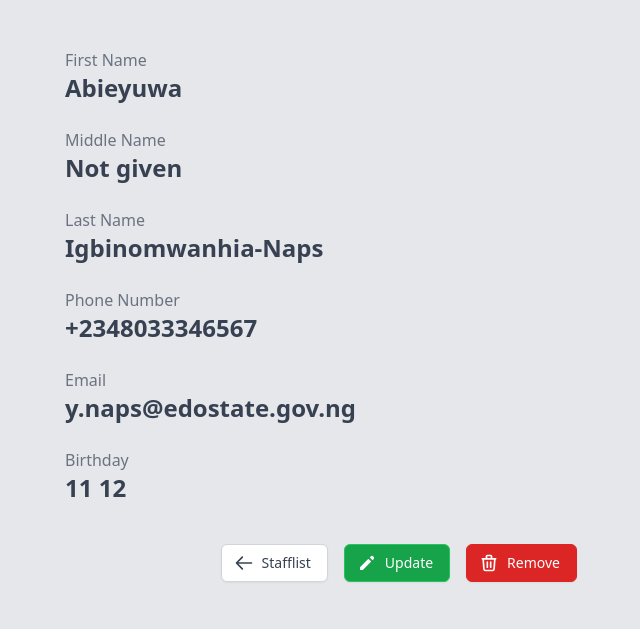
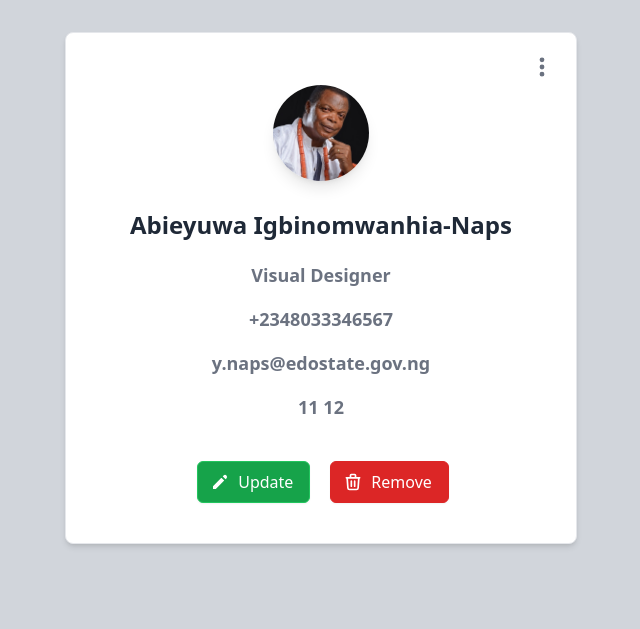
Before and after one commit to ethernalarts/mitcbdayapp, a Django app: page /staff/1 in a window 1280 px wide. Shown: the top 629 px of the page, without its empty margins (319-959 px from the left). Run offline with Django 4.2, Linux system fonts and the light colour scheme; data comes from the database, SQL or seed files in the repository; some libraries are stand-ins or nearby versions.

Commit message:
staffdetails.html 11:06pm 08/06/2022

```diff
--- a/mitcbdayapp/urls.py
+++ b/mitcbdayapp/urls.py
@@ -22,13 +22,13 @@ from sendmail import views
 
 
 urlpatterns = [
-    path('admin/', admin.site.urls),
+    re_path(r'^$', views.index, name='index'),
+    re_path(r'^admin/', admin.site.urls),
     re_path(r'^birthday/$', views.bdaycheck, name = 'birthday'),
     re_path(r'^staff/$', views.staffListView.as_view(), name='stafflist'),
     re_path(r'^add/$', views.staffDetailsCreate.as_view(), name = 'addstaff'),
     re_path(r'^staff/(?P<pk>\d+)/update/$', views.staffDetailsUpdate.as_view(), name = 'updatestaff'),
     re_path(r'^staff/(?P<pk>\d+)$', views.staffDetailsView.as_view(), name='staffdetails'),
-    re_path(r'^', views.index, name='index'),
     re_path(r'^delete/(?P<pk>\d+)$', views.bdaycheck, name = 'deletestaff'),
     re_path(r"^__reload__/", include("django_browser_reload.urls"))
 ]
--- a/sendmail/models.py
+++ b/sendmail/models.py
@@ -16,7 +16,7 @@ class staffDetails(models.Model):
     phone_number = PhoneNumberField(verbose_name='Phone Number', null = True, blank = True)
     email = models.EmailField(verbose_name='Official Email', max_length = 254)
 
-    image = models.ImageField(
+    staffimage = models.ImageField(
         verbose_name="Staff's Image",
         upload_to='staffimages',
         default='staffimages/default.jpg',
--- a/sendmail/templates/staffdetails.html
+++ b/sendmail/templates/staffdetails.html
@@ -13,93 +13,94 @@
 		{% tailwind_css %}
 	</head>
 
-	<body class="bg-gray-200 font-sans py-8 px-4">
-        <!-- 1st design -->
-        <div class="min-h-full flex items-center justify-center py-8 px-4 sm:px-6 lg:px-8">
-            <div class="max-w-lg w-full">
-                <!-- Title -->
+	<body class="bg-gray-300 font-sans py-8 px-4">
+
+        <!-- Profile card -->
+        <div class="min-h-full container mx-auto my-auto items-center max-w-lg w-full bg-white rounded-lg
+                    border border-gray-200 shadow-md dark:bg-gray-800 dark:border-gray-700">
+            <div class="flex justify-end px-4 pt-4">
+
+                <!-- Dropdown button -->
+                <button id="dropdownButton" data-dropdown-toggle="dropdown"
+                    class="hidden sm:inline-block text-gray-500 dark:text-gray-400 hover:bg-gray-100 dark:hover:bg-gray-700 focus:outline-none focus:ring-4 focus:outline-none focus:ring-gray-200 dark:focus:ring-gray-700 rounded-lg text-sm p-1.5"
+                    type="button">
+                    <svg class="w-6 h-6" fill="currentColor" viewBox="0 0 20 20" xmlns="http://www.w3.org/2000/svg">
+                        <path d="M10 6a2 2 0 110-4 2 2 0 010 4zM10 12a2 2 0 110-4 2 2 0 010 4zM10 18a2 2 0 110-4 2 2 0 010 4z">
+                        </path>
+                    </svg>
+                </button>
+
+                <div id="dropdown" class="hidden z-10 w-44 text-base list-none bg-gray-300
+                                        rounded divide-y divide-gray-100 shadow dark:bg-gray-700"
+                    data-popper-reference-hidden="" data-popper-escaped="" data-popper-placement="top"
+                    style="position: absolute; inset: auto auto 0px 0px; margin: 0px; transform: translate(614px, 3238px);">
+                    <ul class="py-1" aria-labelledby="dropdownButton">
+                        <li>
+                            <a href="{% url 'index' %}"
+                                class="block py-2 px-4 text-sm font-medium text-gray-600 hover:bg-gray-100
+                                    dark:hover:bg-gray-600 dark:text-gray-200 dark:hover:text-white">
+                                Dashboard
+                            </a>
+                        </li>
+                        <li>
+                            <a href="{% url 'stafflist' %}"
+                                class="block py-2 px-4 text-sm font-medium text-gray-700 hover:bg-gray-100
+                                      dark:hover:bg-gray-600 dark:text-gray-200 dark:hover:text-white">
+                                Staff list
+                            </a>
+                        </li>
+                    </ul>
+                </div>
+            </div>
+
+            <div class="flex flex-col items-center pb-10 space-y-4">
+                <!-- Staff image -->
+                <img class="mb-3 w-24 h-24 rounded-full shadow-lg" src="{{ staff.staffimage.url }}" alt="{{ staff.first_name }} image">
+
+                <!-- Name -->
                 <div>
-                    <!-- <h2 class="mt-6 text-center text-3xl font-extrabold text-gray-900">
-                        {{ staff.last_name }},
+                    <h5 class="mb-1 text-2xl font-extrabold text-gray-800 dark:text-white">
                         {{ staff.first_name }}
                         {% if staff.middle_name %}
                             {{ staff.middle_name }}
                             {% else %}
                                 <span></span>
                         {% endif %}
-                    </h2> -->
+                        {{ staff.last_name }}
+                    </h5>
                 </div>
 
-                <!-- Staff Details -->
-                <section class="-mt-4">
-                    <!-- First Name -->
+                <!-- Position -->
                 <div>
-                        <p class="font-medium text-gray-500 lg:text-gray-500">First Name</p>
-                        <p class="text-2xl text-gray-700 font-bold">{{ staff.first_name }}</p>
-                        <br>
-                    </div>
-
-                    <!-- Middle Name -->
-                    <div>
-                        <p class="font-medium text-gray-500 lg:text-gray-500">Middle Name</p>
-                        <p class="text-2xl text-gray-700 font-bold">
-                            {% if staff.middle_name %}
-                                {{ staff.middle_name }}
-                                {% else %}
-                                Not given
-                            {% endif %}
-                        </p>
-                        <br>
-                    </div>
-
-                    <!-- Last Name -->
-                    <div>
-                        <p class="font-medium text-gray-500 lg:text-gray-500">Last Name</p>
-                        <p class="text-2xl text-gray-700 font-bold">{{ staff.last_name }}</p>
-                        <br>
+                    <p class="text-lg font-bold text-gray-500 dark:text-gray-400">Visual Designer</p>
                 </div>
 
                 <!-- Phone Number -->
+                {% if staff.phone_number %}
                     <div>
-                        <p class="font-medium text-gray-500 lg:text-gray-500">Phone Number</p>
-                        <p class="text-2xl text-gray-700 font-bold">{{ staff.phone_number }}</p>
-                        <br>
+                        <p class="text-lg font-bold text-gray-500 dark:text-gray-400">{{ staff.phone_number }}</p>
                     </div>
+                    {% else %}
+                        <span></span>
+                {% endif %}
 
                 <!-- Email -->
                 <div>
-                        <p class="font-medium text-gray-500 lg:text-gray-500">Email</p>
-                        <p class="text-2xl text-gray-700 font-bold">{{ staff.email }}</p>
-                        <br>
+                    <p class="text-lg font-bold text-gray-500 dark:text-gray-400">{{ staff.email }}</p>
                 </div>
 
                 <!-- Birthday -->
                 <div>
-                        <p class="font-medium text-gray-500 lg:text-gray-500">Birthday</p>
-                        <p class="text-2xl text-gray-700 font-bold">{{ staff.birth_month }} {{ staff.birth_day }}</p>
+                    <p class="text-lg font-bold text-gray-500 dark:text-gray-400">{{ staff.birth_month }} {{ staff.birth_day }}</p>
+                </div>
                 <br>
-                    </div>
-                </section>
 
-                <!-- Buttons -->
-                <div class="mt-4 -mb-4 mx-auto flex float-right">
+                <div class="flex mt-4 space-x-3 lg:mt-6">
 
-                    <!-- Back to Index -->
-                    <a  href="{% url 'stafflist' %}">
-                        <button type="button" class="inline-flex items-center px-4 py-2 border border-gray-300 rounded-md shadow-sm
-                                                text-sm font-medium text-gray-700 bg-white hover:bg-gray-50 focus:outline-none
-                                                focus:ring-2 focus:ring-offset-2 focus:ring-gray-300">
-                            <svg xmlns="http://www.w3.org/2000/svg" class="-ml-1 mr-2 h-5 w-5" fill="none" viewBox="0 0 24 24" stroke="currentColor" stroke-width="2">
-                                <path stroke-linecap="round" stroke-linejoin="round" d="M10 19l-7-7m0 0l7-7m-7 7h18" />
-                            </svg>
-                            Stafflist
-                        </button>
-                    </a>
-
-                    <!-- Update -->
+                    <!-- Update button -->
                     <a href="{% url 'updatestaff' staff.id %}">
-                        <button type="button" class="inline-flex items-center mx-4 px-4 py-2 border border-green-500 rounded-md shadow-sm
-                                                text-sm font-medium text-white bg-green-600 hover:border-green-500 hover:bg-green-500
+                        <button type="button" class="inline-flex items-center mr-1 ml-1 px-4 py-2 border border-green-500 rounded-md shadow-sm
+                                                text-md font-medium text-white bg-green-600 hover:border-green-500 hover:bg-green-500
                                                 focus:outline-none focus:ring-2 focus:ring-offset-2 focus:ring-green-300">
                             <svg class="-ml-1 mr-2 h-5 w-5 text-white" xmlns="http://www.w3.org/2000/svg" viewBox="0 0 20 20" fill="currentColor" aria-hidden="true">
                                 <path d="M13.586 3.586a2 2 0 112.828 2.828l-.793.793-2.828-2.828.793-.793zM11.379 5.793L3 14.172V17h2.828l8.38-8.379-2.83-2.828z" />
@@ -110,8 +111,8 @@
 
                     <!-- Remove -->
                     <a>
-                        <button type="button" class="inline-flex items-center px-4 py-2 border border-red-600 rounded-md shadow-sm
-                                                text-sm font-medium text-white bg-red-600 hover:border-red-500 hover:bg-red-500
+                        <button type="button" class="inline-flex items-center ml-1 px-4 py-2 border border-red-600 rounded-md shadow-sm
+                                                text-md font-medium text-white bg-red-600 hover:border-red-500 hover:bg-red-500
                                                 focus:outline-none focus:ring-2 focus:ring-offset-2 focus:ring-red-300">
                             <svg xmlns="http://www.w3.org/2000/svg" class="-ml-1 mr-2 h-5 w-5 text-white" fill="none" viewBox="0 0 24 24" stroke="currentColor"
                                 stroke-width="2">
--- a/sendmail/views.py
+++ b/sendmail/views.py
@@ -118,6 +118,7 @@ def index(request):
 
 
 
+# Staff List View
 class staffListView(ListView):
     model = staffDetails
     context_object_name = 'stafflist'   # your own name for the list as a template variable
@@ -132,16 +133,19 @@ class staffListView(ListView):
         context = super(staffListView, self).get_context_data(**kwargs)
 
         # Create any data and add it to the context
-        context['title'] = 'List of Staff'
+        context['title'] = 'List of all Staff'
         return context
 
 
 
 # Staff Detail View
 class staffDetailsView(DetailView):
-    model = staffDetails
+    # model = staffDetails
     context_object_name = 'staff'  # your own name for the list as a template variable
     template_name = 'staffdetails.html'
+
+    def get_queryset(self):
+        return staffDetails.objects.all().distinct()
 
     def get_context_data(self, **kwargs):
         # Call the base implementation first to get the context
@@ -158,7 +162,7 @@ class staffDetailsCreate(CreateView):
     model = staffDetails
     fields = [
         'first_name', 'middle_name', 'last_name', 'phone_number', 'email',
-        'image', 'birth_month', 'birth_day'
+        'staffimage', 'birth_month', 'birth_day'
     ]
     template_name = 'addstaff.html'
 
@@ -170,7 +174,7 @@ class staffDetailsUpdate(UpdateView):
     context_object_name = 'staff'
     fields = [
         'first_name', 'middle_name', 'last_name', 'phone_number', 'email',
-        'image', 'birth_month', 'birth_day'
+        'staffimage', 'birth_month', 'birth_day'
     ]
     template_name = 'updatestaff.html'
 
--- a/theme/static/css/dist/styles.css
+++ b/theme/static/css/dist/styles.css
@@ -557,6 +565,11 @@ Ensure the default browser behavior of the `hidden` attribute.
   margin-right: 1rem;
 }
 
+.my-auto {
+  margin-top: auto;
+  margin-bottom: auto;
+}
+
 .mb-6 {
   margin-bottom: 1.5rem;
 }
@@ -565,6 +578,14 @@ Ensure the default browser behavior of the `hidden` attribute.
   margin-top: 2rem;
 }
 
+.mt-4 {
+  margin-top: 1rem;
+}
+
+.mr-1 {
+  margin-right: 0.25rem;
+}
+
 .-ml-1 {
   margin-left: -0.25rem;
 }
@@ -637,6 +650,10 @@ Ensure the default browser behavior of the `hidden` attribute.
   margin-bottom: -1rem;
 }
 
+.ml-1 {
+  margin-left: 0.25rem;
+}
+
 .mt-1 {
   margin-top: 0.25rem;
 }
@@ -649,6 +666,14 @@ Ensure the default browser behavior of the `hidden` attribute.
   margin-left: 1rem;
 }
 
+.mb-3 {
+  margin-bottom: 0.75rem;
+}
+
+.mb-1 {
+  margin-bottom: 0.25rem;
+}
+
 .block {
   display: block;
 }
@@ -705,6 +730,18 @@ Ensure the default browser behavior of the `hidden` attribute.
   height: 3.5rem;
 }
 
+.h-24 {
+  height: 6rem;
+}
+
+.h-32 {
+  height: 8rem;
+}
+
+.h-28 {
+  height: 7rem;
+}
+
 .max-h-\[130px\] {
   max-height: 130px;
 }
@@ -753,6 +790,22 @@ Ensure the default browser behavior of the `hidden` attribute.
   width: 0px;
 }
 
+.w-44 {
+  width: 11rem;
+}
+
+.w-24 {
+  width: 6rem;
+}
+
+.w-32 {
+  width: 8rem;
+}
+
+.w-28 {
+  width: 7rem;
+}
+
 .min-w-0 {
   min-width: 0px;
 }
@@ -815,6 +880,10 @@ Ensure the default browser behavior of the `hidden` attribute.
 
 .items-center {
   align-items: center;
+}
+
+.justify-end {
+  justify-content: flex-end;
 }
 
 .justify-center {
@@ -853,6 +922,18 @@ Ensure the default browser behavior of the `hidden` attribute.
   margin-left: calc(1rem * calc(1 - var(--tw-space-x-reverse)));
 }
 
+.space-y-2 > :not([hidden]) ~ :not([hidden]) {
+  --tw-space-y-reverse: 0;
+  margin-top: calc(0.5rem * calc(1 - var(--tw-space-y-reverse)));
+  margin-bottom: calc(0.5rem * var(--tw-space-y-reverse));
+}
+
+.space-x-3 > :not([hidden]) ~ :not([hidden]) {
+  --tw-space-x-reverse: 0;
+  margin-right: calc(0.75rem * var(--tw-space-x-reverse));
+  margin-left: calc(0.75rem * calc(1 - var(--tw-space-x-reverse)));
+}
+
 .divide-y > :not([hidden]) ~ :not([hidden]) {
   --tw-divide-y-reverse: 0;
   border-top-width: calc(1px * calc(1 - var(--tw-divide-y-reverse)));
@@ -998,6 +1093,26 @@ Ensure the default browser behavior of the `hidden` attribute.
   background-color: rgb(220 38 38 / var(--tw-bg-opacity));
 }
 
+.bg-blue-700 {
+  --tw-bg-opacity: 1;
+  background-color: rgb(29 78 216 / var(--tw-bg-opacity));
+}
+
+.bg-gray-400 {
+  --tw-bg-opacity: 1;
+  background-color: rgb(156 163 175 / var(--tw-bg-opacity));
+}
+
+.bg-gray-300 {
+  --tw-bg-opacity: 1;
+  background-color: rgb(209 213 219 / var(--tw-bg-opacity));
+}
+
+.bg-gray-700 {
+  --tw-bg-opacity: 1;
+  background-color: rgb(55 65 81 / var(--tw-bg-opacity));
+}
+
 .bg-none {
   background-image: none;
 }
@@ -1020,6 +1135,14 @@ Ensure the default browser behavior of the `hidden` attribute.
 
 .p-4 {
   padding: 1rem;
+}
+
+.p-1\.5 {
+  padding: 0.375rem;
+}
+
+.p-1 {
+  padding: 0.25rem;
 }
 
 .py-8 {
@@ -1072,6 +1200,14 @@ Ensure the default browser behavior of the `hidden` attribute.
 
 .pb-4 {
   padding-bottom: 1rem;
+}
+
+.pt-4 {
+  padding-top: 1rem;
+}
+
+.pb-10 {
+  padding-bottom: 2.5rem;
 }
 
 .text-center {
@@ -1266,21 +1412,27 @@ Ensure the default browser behavior of the `hidden` attribute.
   box-shadow: var(--tw-ring-offset-shadow, 0 0 #0000), var(--tw-ring-shadow, 0 0 #0000), var(--tw-shadow);
 }
 
+.shadow-lg {
+  --tw-shadow: 0 10px 15px -3px rgb(0 0 0 / 0.1), 0 4px 6px -4px rgb(0 0 0 / 0.1);
+  --tw-shadow-colored: 0 10px 15px -3px var(--tw-shadow-color), 0 4px 6px -4px var(--tw-shadow-color);
+  box-shadow: var(--tw-ring-offset-shadow, 0 0 #0000), var(--tw-ring-shadow, 0 0 #0000), var(--tw-shadow);
+}
+
 .hover\:border-green-500:hover {
   --tw-border-opacity: 1;
   border-color: rgb(34 197 94 / var(--tw-border-opacity));
 }
 
+.hover\:border-indigo-600:hover {
+  --tw-border-opacity: 1;
+  border-color: rgb(79 70 229 / var(--tw-border-opacity));
+}
+
 .hover\:border-red-500:hover {
   --tw-border-opacity: 1;
   border-color: rgb(239 68 68 / var(--tw-border-opacity));
 }
 
-.hover\:border-indigo-600:hover {
-  --tw-border-opacity: 1;
-  border-color: rgb(79 70 229 / var(--tw-border-opacity));
-}
-
 .hover\:bg-indigo-600:hover {
   --tw-bg-opacity: 1;
   background-color: rgb(79 70 229 / var(--tw-bg-opacity));
@@ -1446,6 +1659,10 @@ Ensure the default browser behavior of the `hidden` attribute.
 
   .sm\:mt-0 {
     margin-top: 0px;
+  }
+
+  .sm\:inline-block {
+    display: inline-block;
   }
 
   .sm\:flex {
@@ -1568,6 +1785,10 @@ Ensure the default browser behavior of the `hidden` attribute.
 }
 
 @media (min-width: 1024px) {
+  .lg\:mt-6 {
+    margin-top: 1.5rem;
+  }
+
   .lg\:h-screen {
     height: 100vh;
   }
--- a/uninstall_requirements.txt
+++ /dev/null
@@ -1,6 +0,0 @@
-django-mptt==0.13.4
-django-sekizai==3.0.1
-django-treebeard==4.4
-djangocms-attributes-field==2.1.0
-djangocms-installer==2.0.0
-easy-thumbnails==2.8.1
```
Also changed, not shown: other parts of theme/static/css/dist/styles.css (+119 -17 lines), mitcbdayapp/settings.py (+12 -4 lines), sendmail/templates/addstaff.html (+6 -5 lines), sendmail/templates/index.html (+0 -14 lines), sendmail/templates/stafflist.html (+6 -6 lines), sendmail/templates/temp.html (+115 -61 lines), sendmail/templates/updatestaff.html (+21 -7 lines), db.sqlite3, media/staffimages/agatha-christie.jpg (deleted), media/staffimages/efeguobadia.jpg (added), sendmail/migrations/0009_rename_image_staffdetails_staffimage.py (added). Lines whose indentation alone changed are shown as unchanged.
